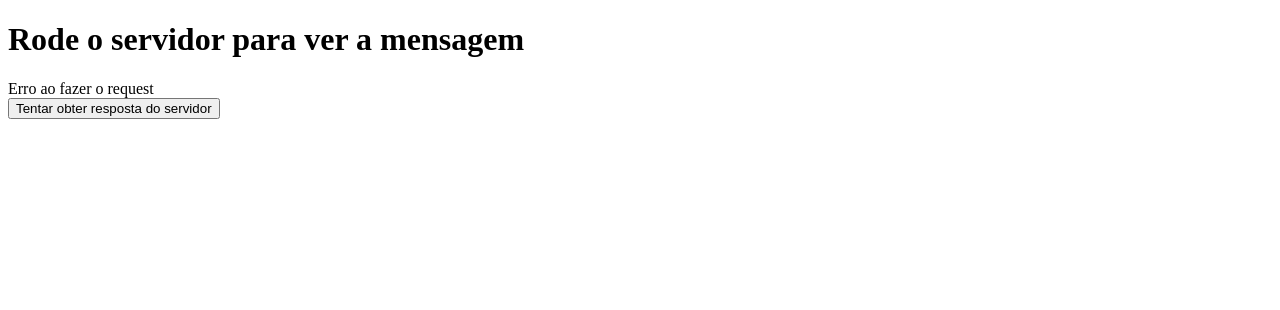
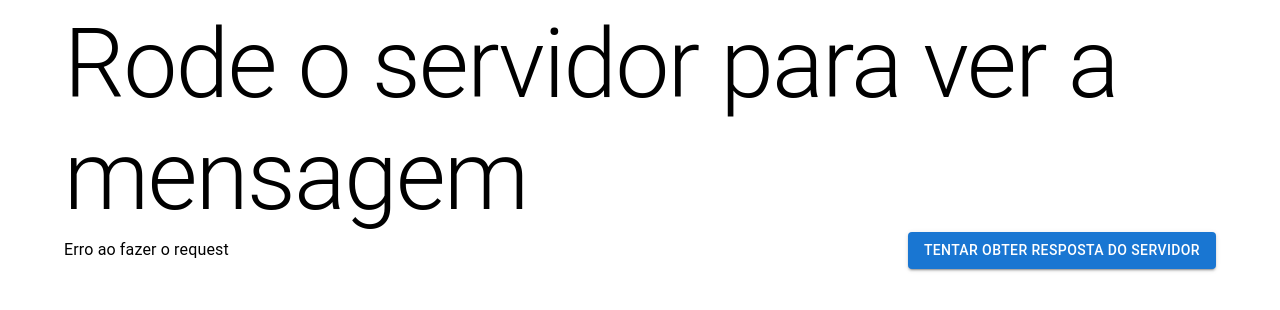
Before and after one commit to Filipey/TP-Economia, a React (Vite) app in the folder frontend/: page / in a window 1280 px wide. Shown: the top 310 px of the page. Built offline with nearby package versions, Linux system fonts and the light colour scheme; no server answers.

Commit message:
Chore: add MaterialUI dependencies

```diff
--- a/frontend/package.json
+++ b/frontend/package.json
@@ -9,6 +9,9 @@
     "preview": "vite preview"
   },
   "dependencies": {
+    "@emotion/react": "^11.10.0",
+    "@emotion/styled": "^11.10.0",
+    "@mui/material": "^5.10.2",
     "axios": "^0.27.2",
     "react": "^18.2.0",
     "react-dom": "^18.2.0"
--- a/frontend/src/App.tsx
+++ b/frontend/src/App.tsx
@@ -1,3 +1,4 @@
+import { Button, Container, Grid, Typography } from '@mui/material'
 import { useEffect, useState } from 'react'
 import { api } from './services/api'
 
@@ -5,7 +6,7 @@ export function App() {
   const [message, setMessage] = useState('')
 
   useEffect(() => {
-    api.get('/api/v1').then(res => setMessage(res.data))
+    handleGetMessage
   }, [])
 
   const handleGetMessage = () => {
@@ -14,16 +15,25 @@ export function App() {
 
   return (
     <>
-      <div>
-        <h1>Rode o servidor para ver a mensagem</h1>
-      </div>
-      <div>{message ? message : 'Erro ao fazer o request'}</div>
-
-      <div>
-        <button onClick={handleGetMessage}>
-          Tentar obter resposta do servidor
-        </button>
-      </div>
+      <Container style={{ width: '100%', height: '100%' }}>
+        <Grid container alignItems="center" justifyContent="space-between">
+          <Grid item>
+            <Typography variant="h1">
+              Rode o servidor para ver a mensagem
+            </Typography>
+          </Grid>
+          <Grid item>
+            <Typography>
+              {message ? message : 'Erro ao fazer o request'}
+            </Typography>
+          </Grid>
+          <Grid item>
+            <Button variant="contained" onClick={handleGetMessage}>
+              Tentar obter resposta do servidor
+            </Button>
+          </Grid>
+        </Grid>
+      </Container>
     </>
   )
 }
```
Also changed, not shown: 1 other file (tests, documents, lock files or other folders).
